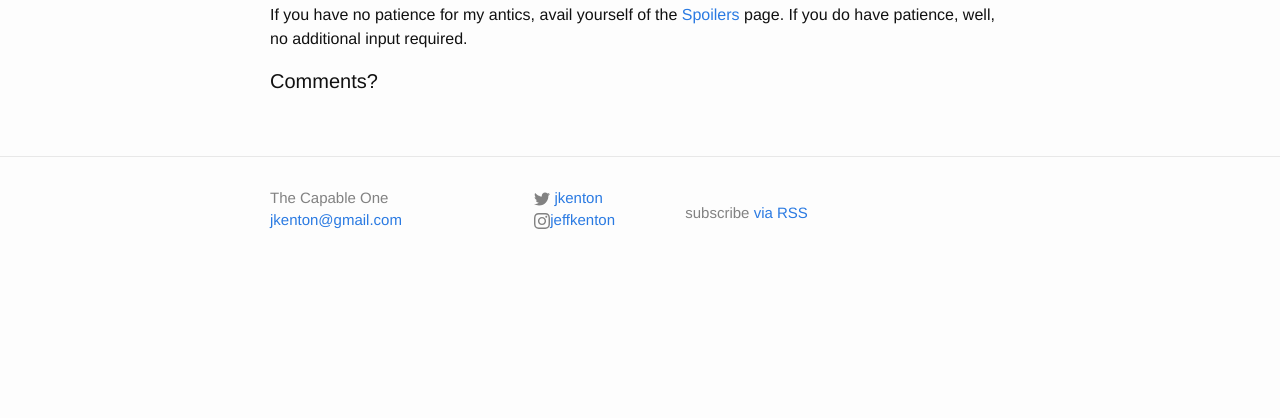
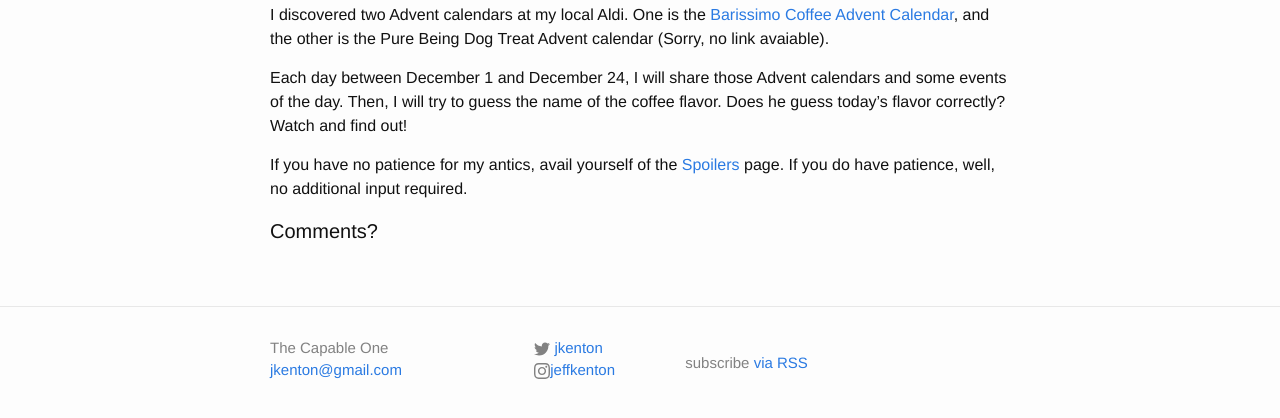
Before and after one commit to jkenton/CapableOne, a Jekyll site: the page built from _posts/2023-12-02-DKWU-Advent02.md, in a window 1280 px wide, cut to the strip 567-1009 px from the top of the page. Shown: the top 418 px of the strip. Built offline with Jekyll 4.4.1, drawn with Linux system fonts in a browser that asks for light colours; comment, search, counter and statistics services are not loaded; before the commit the page ends 900 px from its top, so only the background shows below that.

Commit message:
dec02 typos

```diff
--- a/_posts/2023-12-02-DKWU-Advent02.md
+++ b/_posts/2023-12-02-DKWU-Advent02.md
@@ -8,4 +8,8 @@ comments: true
 
 <iframe width="560" height="315" src="https://www.youtube.com/embed/RG42uJP3YRQ?si=QBpLGcNcLtRh9M0x" title="YouTube video player" frameborder="0" allow="accelerometer; autoplay; clipboard-write; encrypted-media; gyroscope; picture-in-picture; web-share" allowfullscreen></iframe>
 
+I discovered two Advent calendars at my local Aldi. One is the [Barissimo Coffee Advent Calendar](https://www.aldi.us/en/products/advent-holiday-calendars/list/detail/ps/p/barissimo-coffee-advent-calendar-2/), and the other is the Pure Being Dog Treat Advent calendar (Sorry, no link avaiable).
+
+Each day between December 1 and December 24, I will share those Advent calendars and some events of the day. Then, I will try to guess the name of the coffee flavor. Does he guess today's flavor correctly? Watch and find out!
+
 If you have no patience for my antics, avail yourself of the [Spoilers](spoilers.html) page. If you do have patience, well, no additional input required.
```
Also changed, not shown: _posts/2023-12-01-DKWU-Advent01.md (+4 -0 lines).
